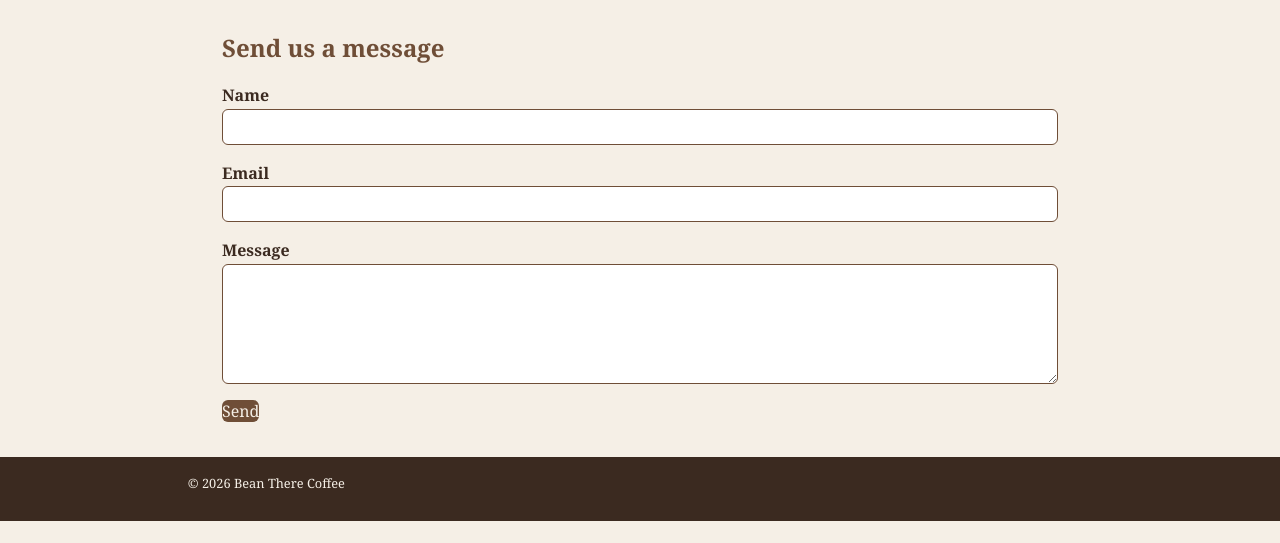
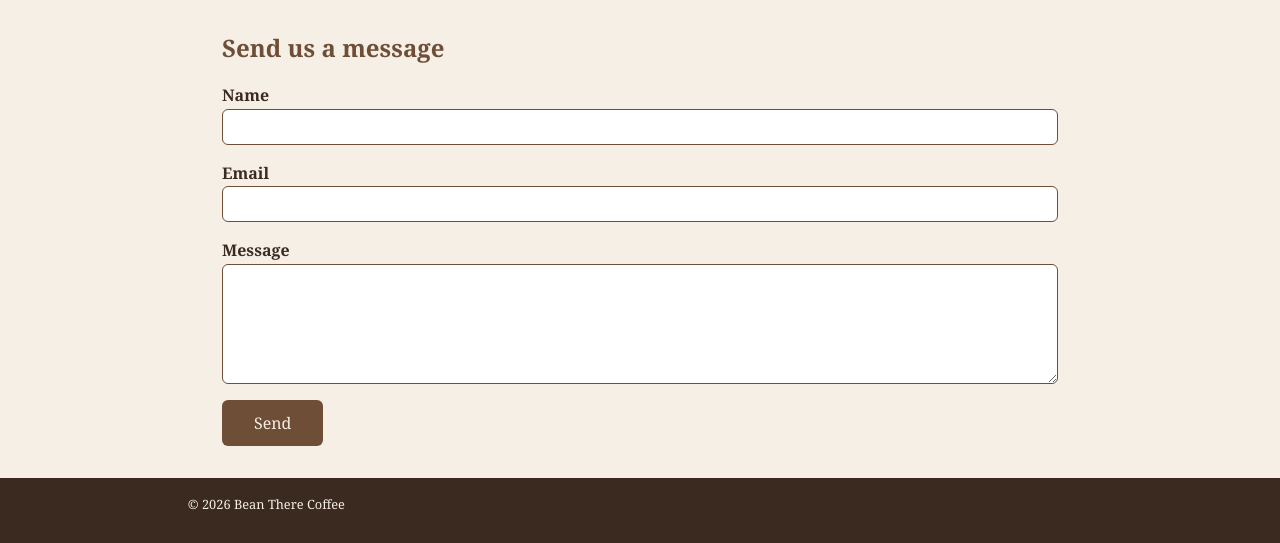
Before and after one commit to matthiaskschaefle-wbs/git_practice, a plain HTML site: page coffee-shop-website-semantic-css/contact.html in a window 1280 px wide. Shown: the part 805-1348 px from the top of the page. Before the commit the page ends 1326 px from the top, so only its background shows below. Drawn offline with Linux system fonts and the light colour scheme.

Commit message:
Fix button padding, image width and h2 width

```diff
--- a/coffee-shop-website-semantic-css/style.css
+++ b/coffee-shop-website-semantic-css/style.css
@@ -127,7 +127,7 @@ textarea {
 
 button {
     margin-top: 1rem;
-    padding: 0.75rem 2 rem;
+    padding: 0.75rem 2rem;
     background-color: #6f4e37;
     color: #f5efe6;
     border: none;
```
